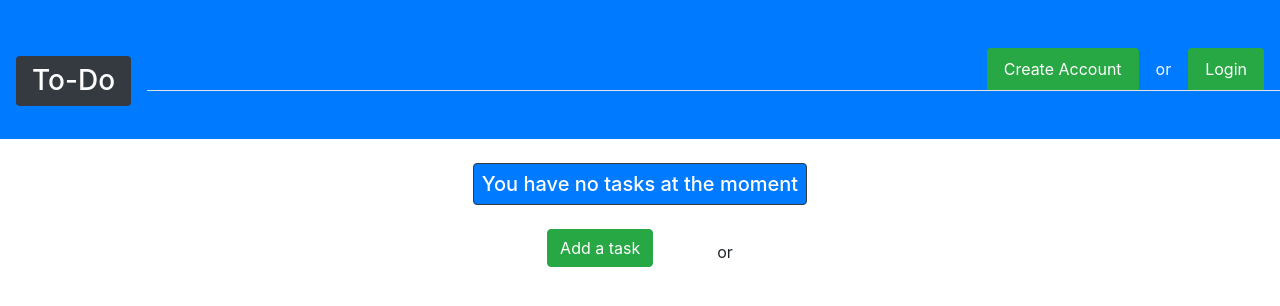
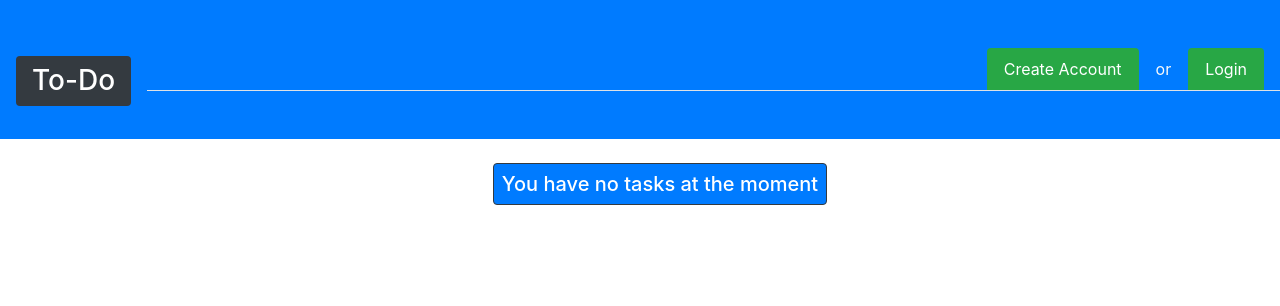
Before and after one commit to anton-mirazchiyski/TodoApp, a Django app: page /tasks/ in a window 1280 px wide. Shown: the top 306 px of the page. Run offline with Django 4.2, Linux system fonts and the light colour scheme; the visitor is signed in with stand-in values (Sample User, id 1); data comes from the database, SQL or seed files in the repository; data that the repository does not hold is empty.

Commit message:
Editing tasks page when no tasks

```diff
--- a/templates/navbar.html
+++ b/templates/navbar.html
@@ -18,11 +18,11 @@
               mr-2">
                 Welcome, {{ user.username }}
             </div>
-            <li class="nav-item"><a class="nav-link active bg-secondary text-white"
+            <li class="nav-item"><a class="nav-link bg-secondary text-white"
                                     href="{% url 'tasks:catalogue' %}">My Tasks</a></li>
             <li class="nav-item"><a class="nav-link active bg-success text-white ml-2"
                                     href="{% url 'tasks:add-task' %}">Add new Task</a></li>
-            <li class="nav-item"><a class="nav-link active bg-secondary text-white ml-2"
+            <li class="nav-item"><a class="nav-link bg-secondary text-white ml-2"
                                     href="{% url 'tasks:completed-tasks' %}">Completed Tasks</a></li>
             <li class="nav-item"><a class="nav-link ml-2 mr-4 text-white"
                                     href="{% url 'accounts:logout-account' %}">Logout</a></li>
--- a/todo_app/tasks/templates/tasks/tasks-catalogue.html
+++ b/todo_app/tasks/templates/tasks/tasks-catalogue.html
@@ -3,20 +3,13 @@
 {% block content %}
     {% if not tasks %}
         <div class="d-flex justify-content-center">
-            <div class="d-inline-flex p-2 mb-3 h5 border border-dark m-2 bg-primary text-white rounded">
-                You have no tasks at the moment
+            <div class="d-inline-flex p-2 mb-3 ml-5 h5 border border-dark m-2
+            bg-primary text-white rounded">
+                <a href="{% url 'tasks:add-task' %}" class="text-white">You have no tasks at the moment</a>
             </div>
-        </div>
-        <div class="d-flex flex-row justify-content-center align-items-center">
-            <div class="p-2 mr-5 h4">
-                <a href="{% url 'tasks:add-task' %}">
-                    <button type="button" class="btn btn-success">Add a task</button>
-                </a>
-            </div>
-                <div class="p-2">or</div>
             {% if has_completed_tasks %}
-            <div class="p-2 ml-5 h5 ">
-                <a href="{% url 'tasks:completed-tasks' %}" class="">See completed tasks</a>
+            <div class="p-2 ml-5 h5 align-self-center">
+                <a href="{% url 'tasks:completed-tasks' %}" class="text-dark">See completed tasks</a>
             </div>
                 {% endif %}
         </div>
```
Also changed, not shown: 1 other file.
